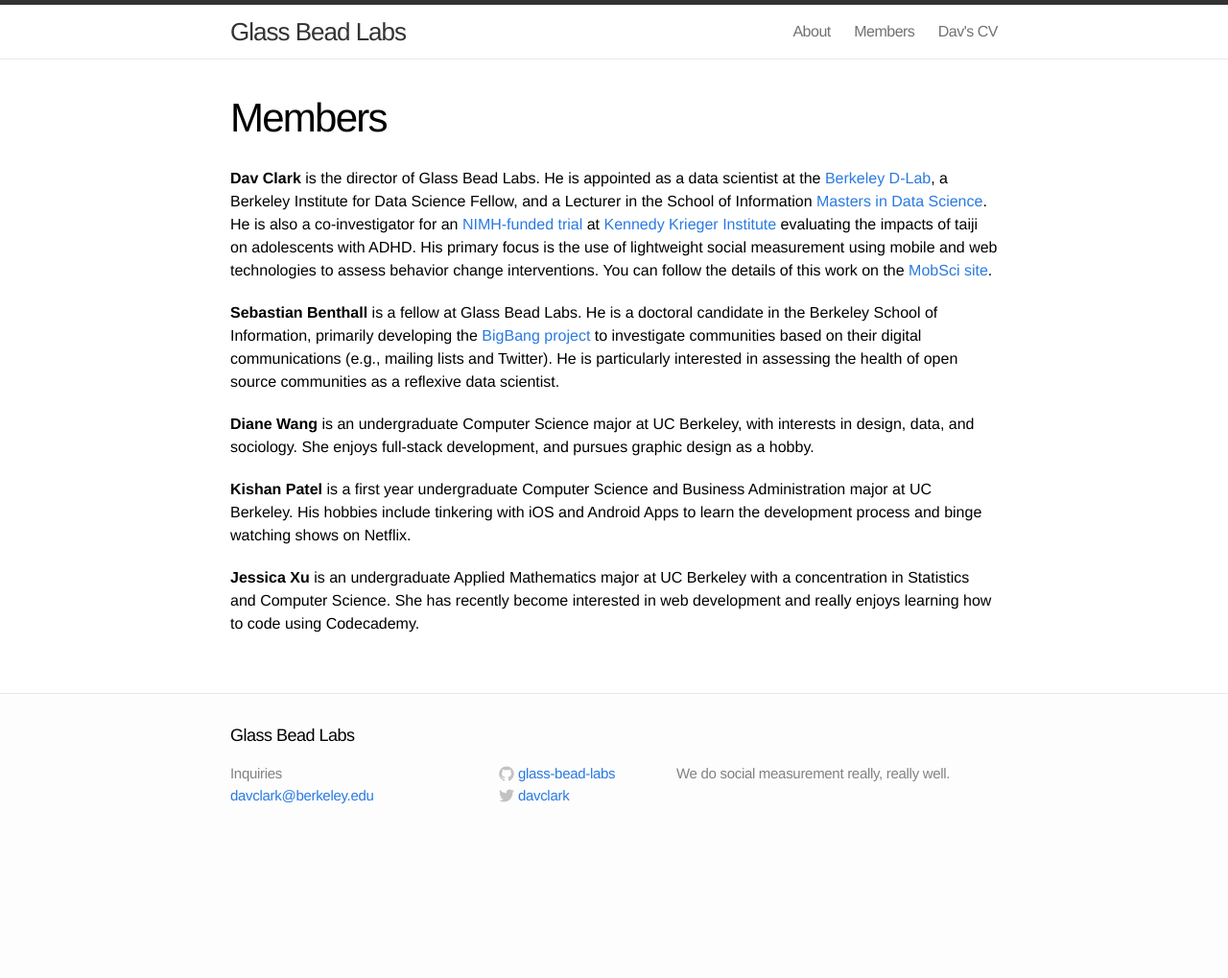
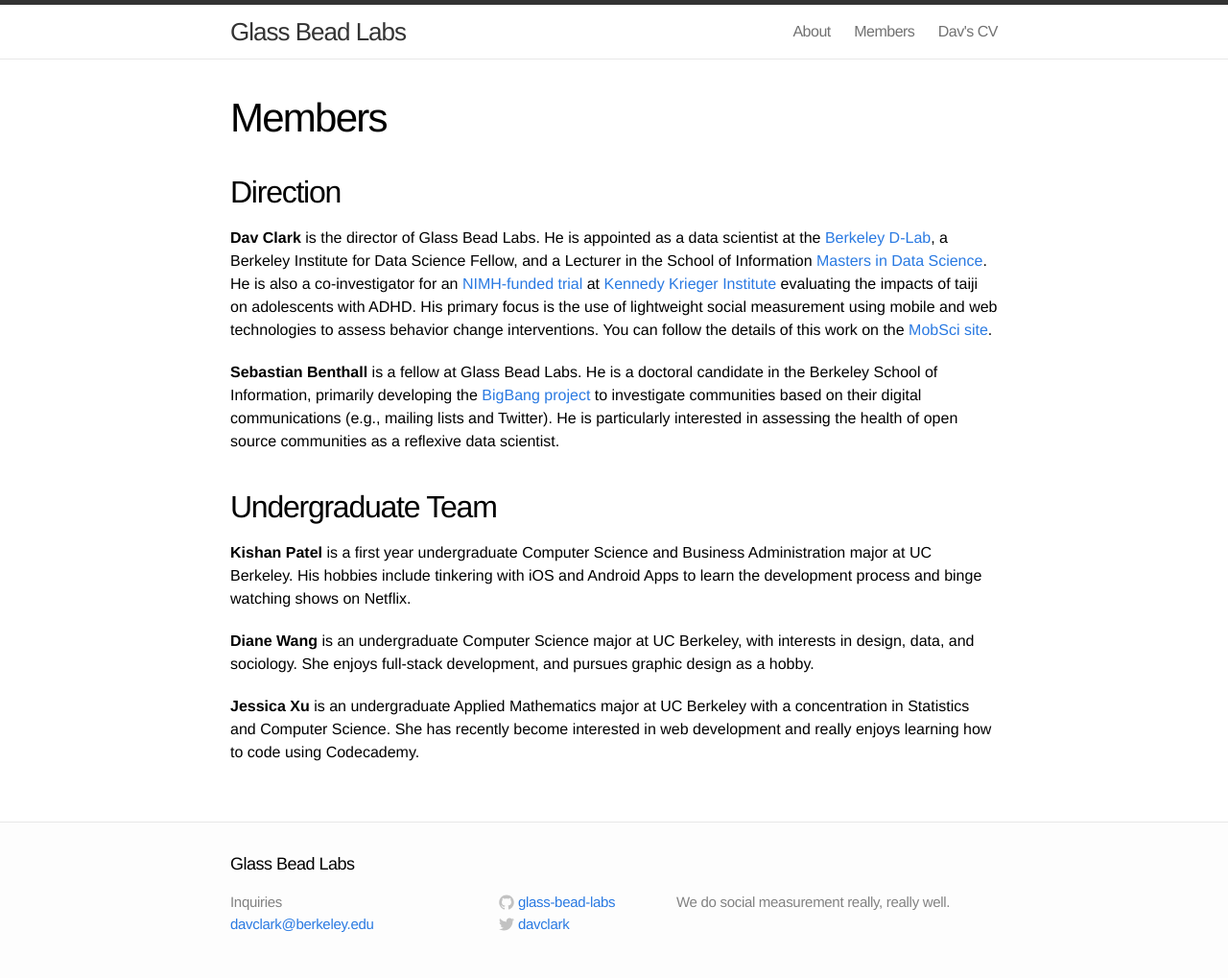
Before and after one commit to glass-bead-labs/bead.glass, a Jekyll site: the page built from members.md, in a window 1280 px wide. Shown: the whole page at 96% size. Built offline with Jekyll 4.4.1, drawn with Linux system fonts in a browser that asks for light colours; before the commit the page ends 900 px from its top, so only the background shows below that.

Commit message:
Added headings to members.md

```diff
--- a/members.md
+++ b/members.md
@@ -3,6 +3,8 @@ layout: page
 title: Members
 permalink: /members/
 ---
+
+## Direction
 
 **Dav Clark** is the director of Glass Bead Labs. He is appointed as a data
 scientist at the [Berkeley D-Lab](http://dlab.berkeley.edu), a Berkeley
@@ -23,8 +25,18 @@ to investigate communities based on their digital communications (e.g.,
 mailing lists and Twitter). He is particularly interested in assessing
 the health of open source communities as a reflexive data scientist.
 
-**Diane Wang** is an undergraduate Computer Science major at UC Berkeley, with interests in design, data, and sociology. She enjoys full-stack development, and pursues graphic design as a hobby.
+## Undergraduate Team
 
-**Kishan Patel** is a first year undergraduate Computer Science and Business Administration major at UC Berkeley.  His hobbies include tinkering with iOS and Android Apps to learn the development process and binge watching shows on Netflix.
+**Kishan Patel** is a first year undergraduate Computer Science and Business
+Administration major at UC Berkeley.  His hobbies include tinkering with iOS and
+Android Apps to learn the development process and binge watching shows on
+Netflix.
 
-**Jessica Xu** is an undergraduate Applied Mathematics major at UC Berkeley with a concentration in Statistics and Computer Science. She has recently become interested in web development and really enjoys learning how to code using Codecademy.
+**Diane Wang** is an undergraduate Computer Science major at UC Berkeley, with
+interests in design, data, and sociology. She enjoys full-stack development, and
+pursues graphic design as a hobby.
+
+**Jessica Xu** is an undergraduate Applied Mathematics major at UC Berkeley with
+a concentration in Statistics and Computer Science. She has recently become
+interested in web development and really enjoys learning how to code using
+Codecademy.
```
